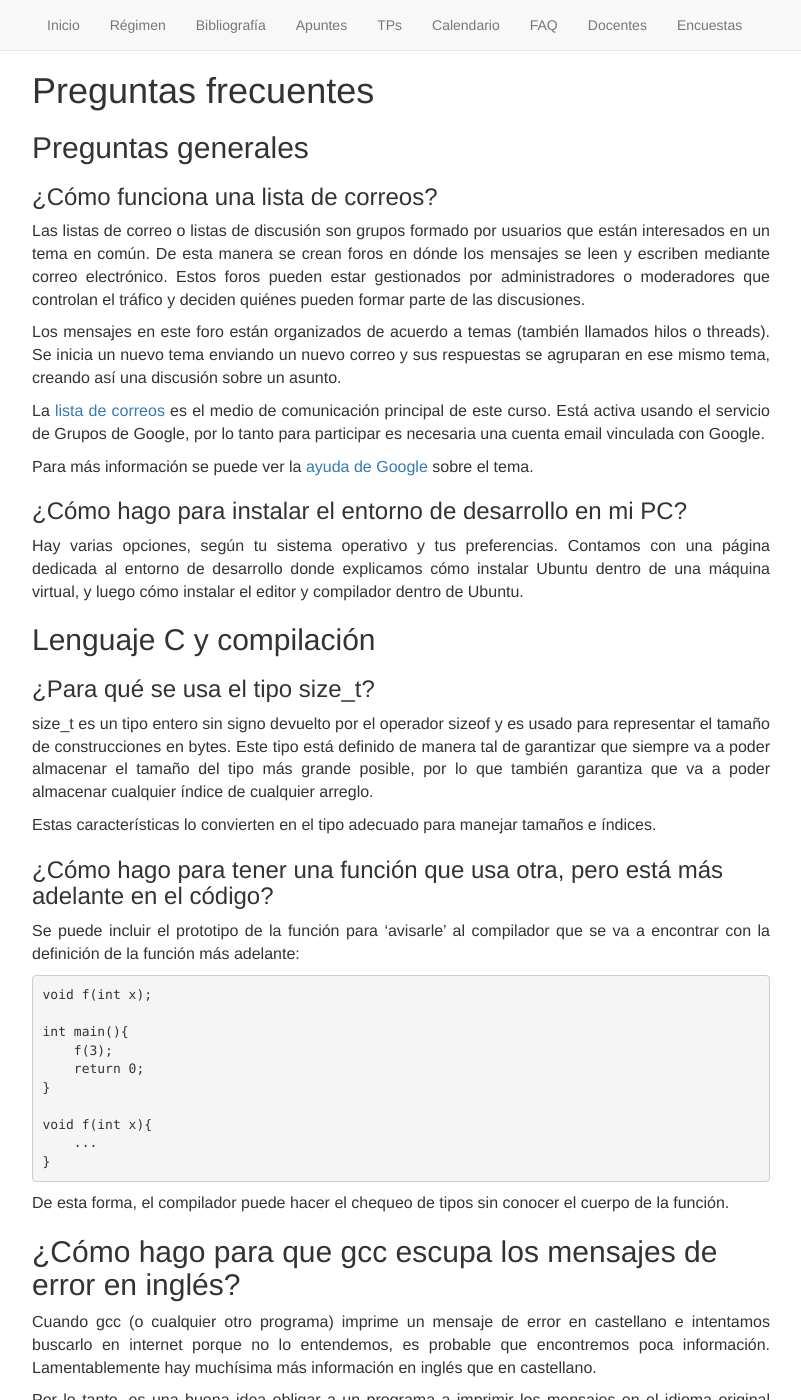
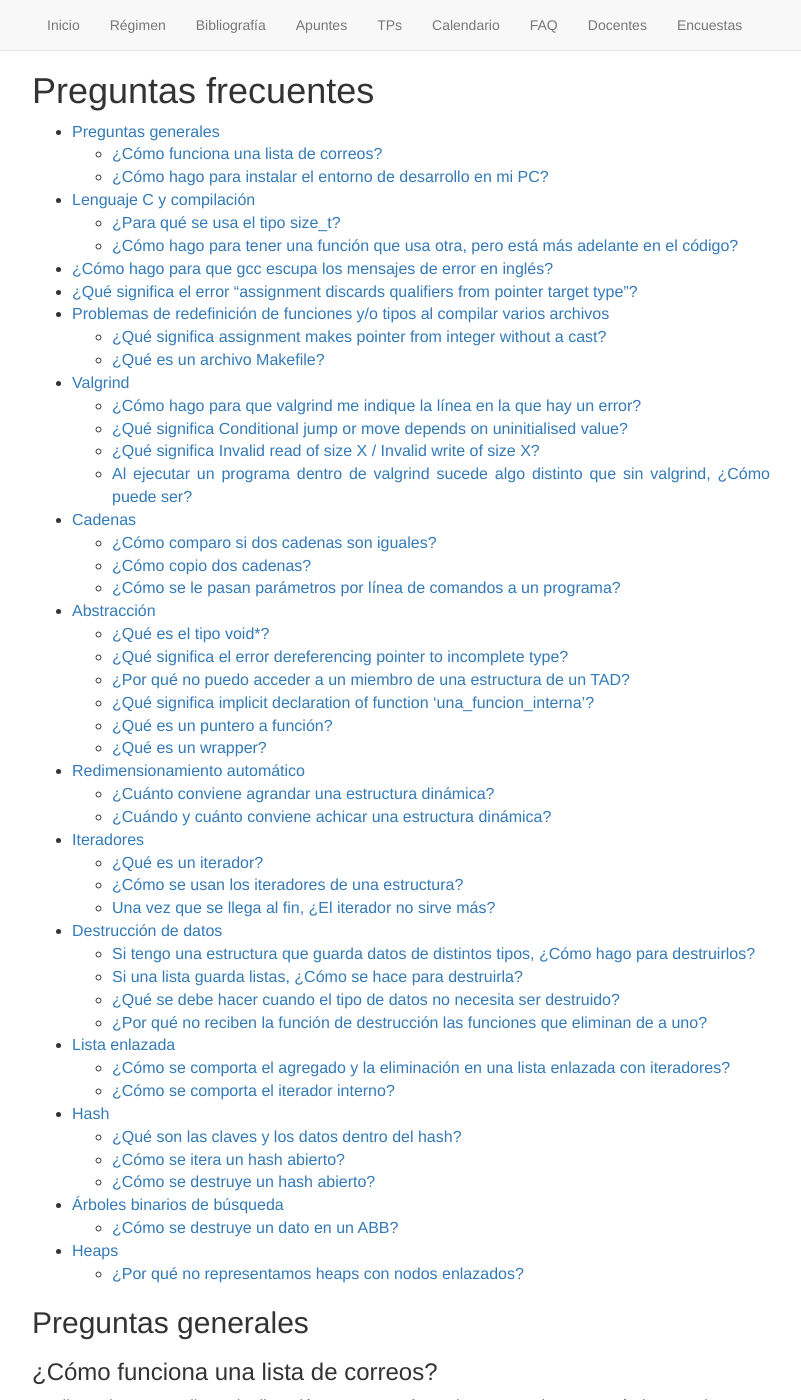
Before and after one commit to algoritmos-rw/algoritmos, a Jekyll site: the page built from static/06_faq.md, in a window 1280 px wide and 1400 px high. Shown: the whole window, without its empty margins (239-1040 px from the left). Built offline with Jekyll 4.4.1, drawn with Linux system fonts in a browser that asks for light colours.

Commit message:
Agrego índice para FAQ.

```diff
--- a/static/06_faq.md
+++ b/static/06_faq.md
@@ -6,6 +6,10 @@ permalink: /faq/
 
 Preguntas frecuentes
 =========
+{:.no_toc}
+
+* Contenido
+{:toc}
 
 ## Preguntas generales
 
```
